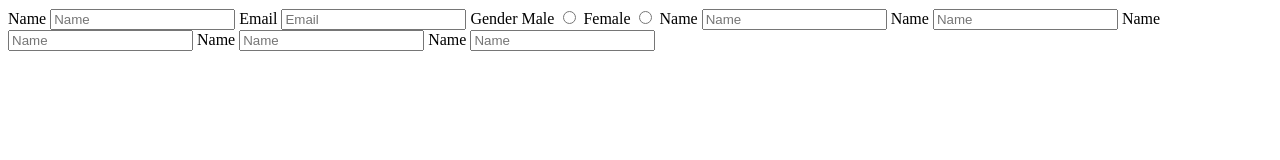
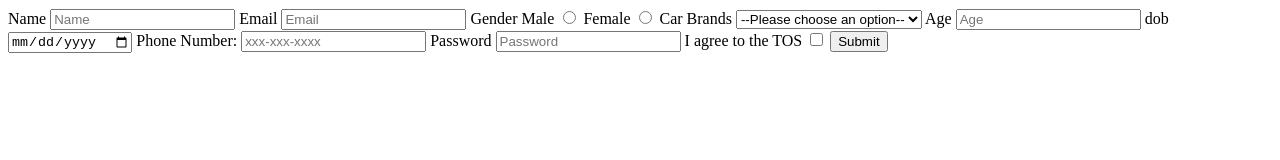
Before and after one commit to acciojob/signup-form-car-rohitkushrbj7, a website: page main.html in a window 1280 px wide. Drawn offline with Linux system fonts and the light colour scheme.

Commit message:
created a submission

```diff
--- a/main.html
+++ b/main.html
@@ -22,23 +22,31 @@
 		<label for="gender_f">Female</label>
 		<input type="radio" id="gender_f" name="Gender" required>
 
-		<label for="name">Name</label>
-		<input type="text" id="name" placeholder="Name" required>
+		<label for="name">Car Brands</label>
+		<select id="cars">
+			<option value="">--Please choose an option--</option>
+			<option value="AUDI">AUDI</option>
+			<option value="Mustang">Mustang</option>
+			<option value="RR">RR</option>
+		</select>
 
-		<label for="name">Name</label>
-		<input type="text" id="name" placeholder="Name" required>
+		<label for="age">Age</label>
+		<input type="number" id="age" placeholder="Age" required>
 
-		<label for="name">Name</label>
-		<input type="text" id="name" placeholder="Name" required>
+		<label for="dob">dob</label>
+		<input type="date" id="dob"  required>
 
-		<label for="name">Name</label>
-		<input type="text" id="name" placeholder="Name" required>
+		<label for="tel">Phone Number:</label>
+		<input type="tel" id="tel" placeholder="xxx-xxx-xxxx">
 
 
-		<label for="name">Name</label>
-		<input type="text" id="name" placeholder="Name" required>
+		<label for="password">Password</label>
+		<input type="password" id="password" placeholder="Password" required>
 
+		<label for="tos">I agree to the TOS</label>
+		<input type="checkbox" id="tos" required>
 
+		<button>Submit</button>
 
 	</form>
     <script type="text/javascript" src="./script.js">
```
